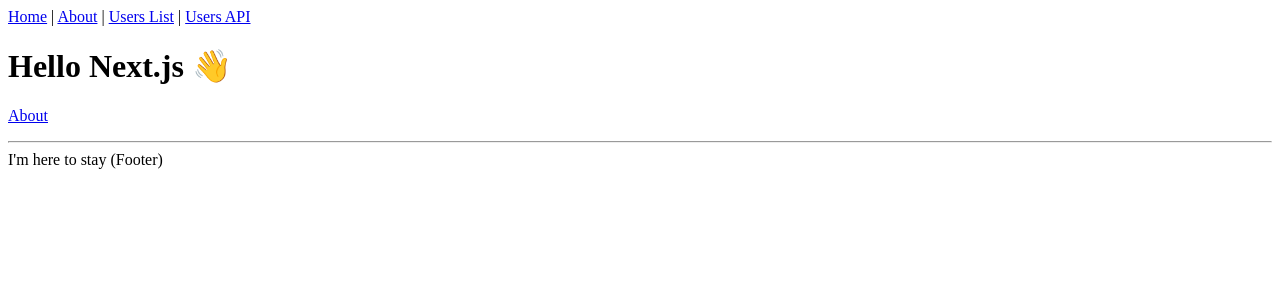
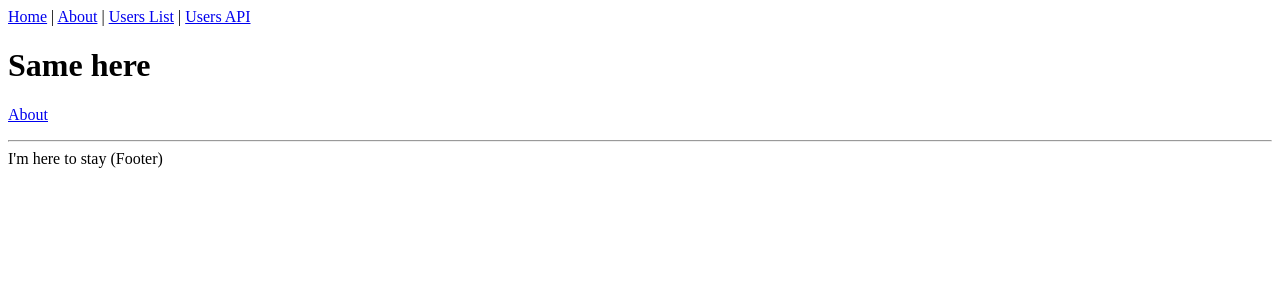
Before and after one commit to iamAbayomi/ful-a, a Next.js app: page / in a window 1280 px wide. Shown: the top 300 px of the page. Built offline with nearby package versions, Linux system fonts and the light colour scheme.

Commit message:
feat: added storybook-ui

```diff
--- a/pages/index.tsx
+++ b/pages/index.tsx
@@ -1,9 +1,11 @@
 import Link from 'next/link'
 import Layout from '../components/Layout'
+import { NavItem } from '../storybook-ui-library/src/components/NavItem'
 
 const IndexPage = () => (
   <Layout title="Home | Next.js + TypeScript Example">
-    <h1>Hello Next.js 👋</h1>
+    <h1>Same here</h1>
+
     <p>
       <Link href="/about">
         <a>About</a>
```
Also changed, not shown: pages/verification/index.tsx (added), 1 other file (tests, documents, lock files or other folders).
